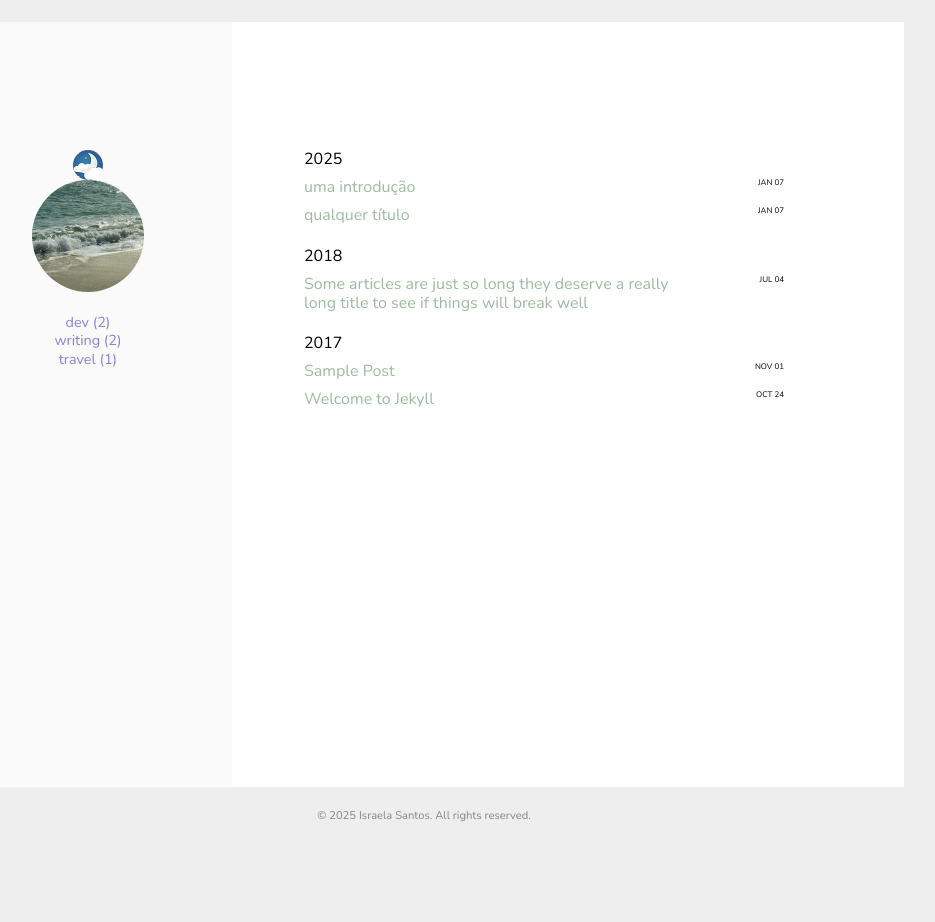
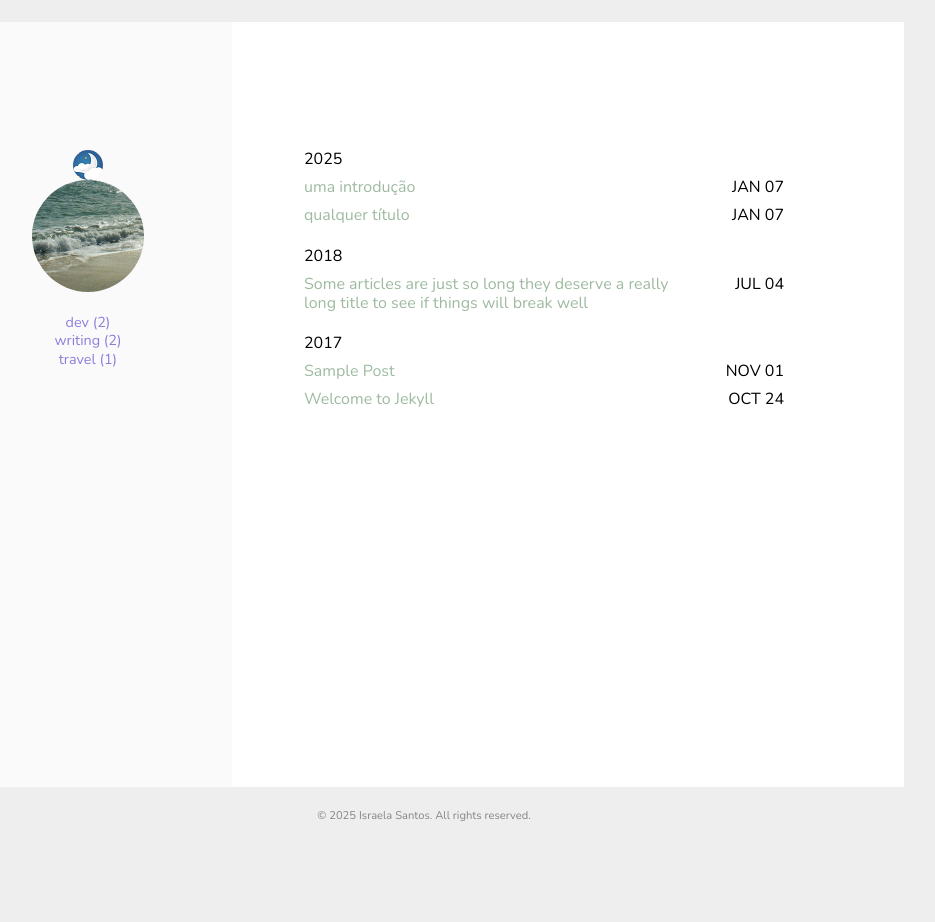
Before and after one commit to sraelai/y, a Jekyll site: the page built from index.html, in a window 1280 px wide. Shown: the whole page, without its empty margins (216-1151 px from the left). Built offline with Jekyll 4.4.1, drawn with Linux system fonts in a browser that asks for light colours.

Commit message:
Atualizar o main.scss

```diff
--- a/assets/css/main.scss
+++ b/assets/css/main.scss
@@ -255,7 +255,6 @@ img {
 
 .archive_date {
     text-transform: uppercase;
-    font-size: 0.5rem;
 
     @include breakpoint(medium) {
         float: right;
@@ -541,7 +540,7 @@ img {
 .post_date {
     color: var(--post_date);
     letter-spacing: -0.5px;
-    line-height: 0.2;
+    line-height: 0.5;
 }
 
 .post_categories {
```
